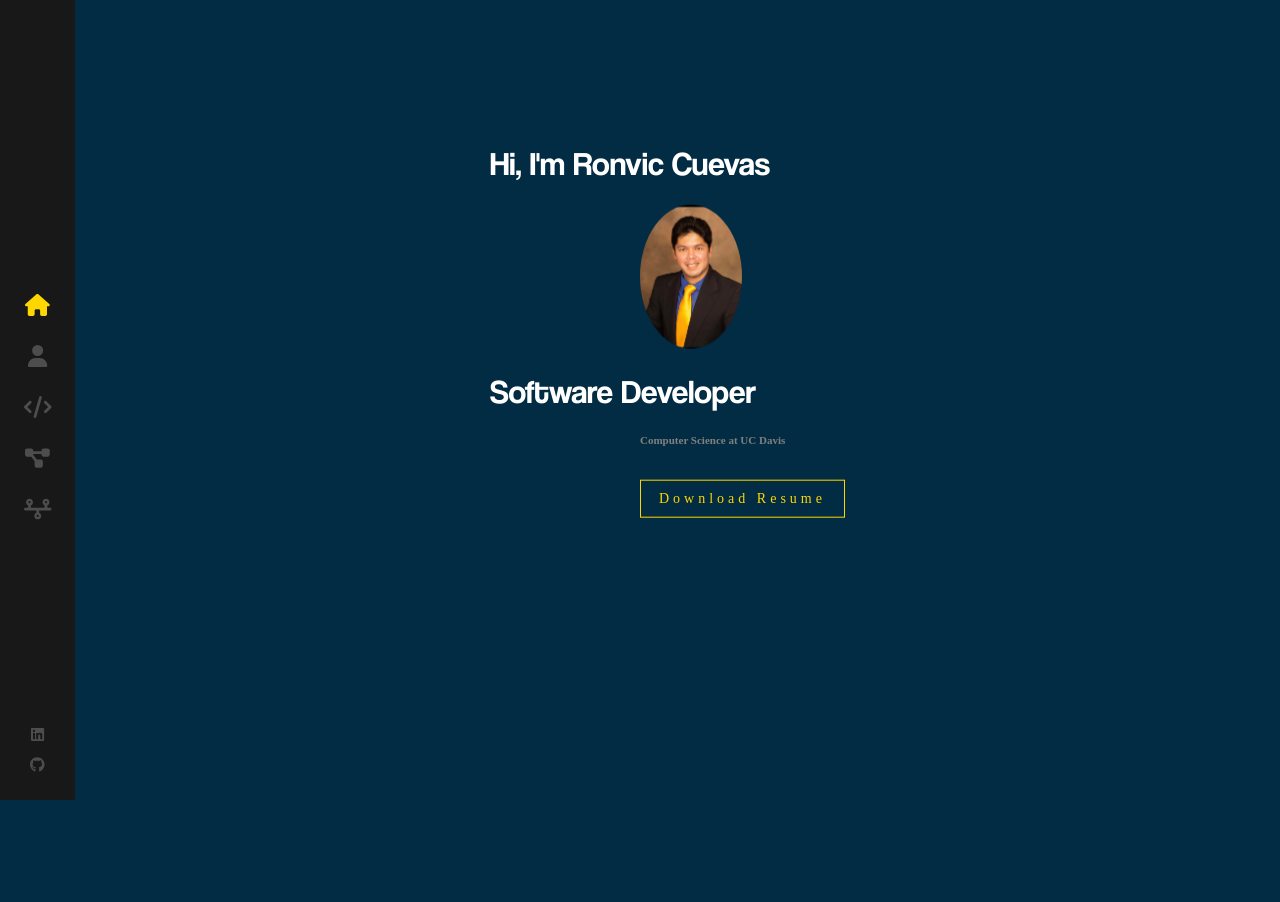
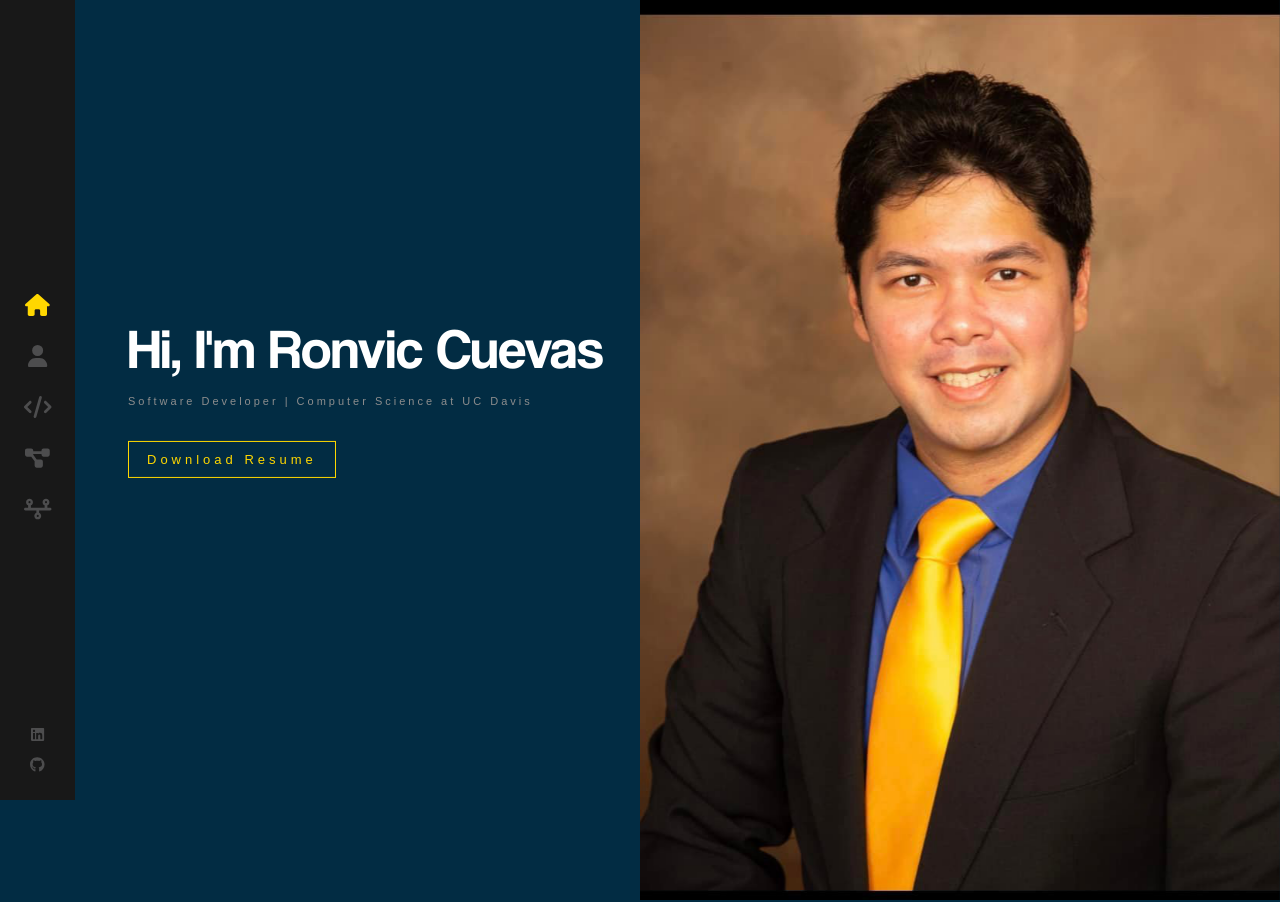
Before and after one commit to ronvic12/ronvicWebsite.github.io, a React (Create React App) app: page / in a window 1280 px wide. Before the commit the page ends 800 px from the top, so only its background shows below. Built offline with nearby package versions, Linux system fonts and the light colour scheme.

Commit message:
website finished and created
Time to deploy the website

```diff
--- a/src/components/Home/index.js
+++ b/src/components/Home/index.js
@@ -5,15 +5,19 @@ import Resume from '../../assets/resume/software engineer resume 2022 (Early Car
 const Home = () =>{
 
     return (
-        <div className="container home-page">
+        <div className="home-page">
 
             <div className="text-zone">
             <h1>Hi, I'm Ronvic Cuevas</h1>
+            {/* <div>
             <img id= "myprofile" src={Profile} alt ="profile"></img>
-            <h1>Software Developer</h1>
-            <h2>Computer Science at UC Davis</h2>
+            </div>
+            */}
+
+            <h2>Software Developer | Computer Science at UC Davis</h2>
             <a href={Resume} className ="resume-button">Download Resume</a>
             </div>
+            <img id= "myprofile" src={Profile} alt ="profile"></img>
         </div>
     );
 }
--- a/src/components/Home/index.scss
+++ b/src/components/Home/index.scss
@@ -1,61 +1,121 @@
 
-.home-page{
+.home-page {
+    .text-zone {
+      position: absolute;
+      left: 10%;
+      top: 50%;
+      transform: translateY(-50%);
+      width: 40%;
+      max-height: 90%;
+    }
 
-    h1{
+    h1 {
       color: #fff;
-        font-size: 33px;
-        margin-left: -150px;
+      font-size: 56px;
+      line-height: 53px;
+      margin: 0;
       font-family: 'Coolvetica';
       font-weight: 400;
-        animation: fadeIn 1s linear both;
-        animation-delay: 0.5s;
     }
 
-    .text-zone{
-        position: absolute;
-        left:50%;
-        top: 40%;
-        transform: translateY(-50%);
-        width:40%;
-        max-height: 90%;
-    }
-    h2{
-        color:grey;
+    h2 {
+      color: #8d8d8d;
       margin-top: 20px;
-        animation: fadeIn 1s linear both;
-        animation-delay: 1.4s;
-        font-family: 'sans-serif';
-        font-size:11px;
+      font-weight: 400;
+      font-size: 11px;
+      font-family: sans-serif;
+      letter-spacing: 3px;
+      animation: fadeIn 1s 1.8s backwards;
     }
 
-.resume-button{
+    .resume-button {
       color: #ffd700;
-    font-size: 14px;
+      font-size: 13px;
       font-weight: 400;
       letter-spacing: 4px;
-    font-family: 'sans-serif';
+      font-family: sans-serif;
       text-decoration: none;
       padding: 10px 18px;
       border: 1px solid #ffd700;
-    margin-top:25px;
-    float:left;
-    animation: fadeIn 1s 1.8s backwards;
+      margin-top: 25px;
+      float: left;
+      animation: fadeInAnimation 1s 1.8s backwards;
       white-space: nowrap;
+
+      &:hover {
+        background: #ffd700;
+        color: #333;
       }
     }
+  }
+
 #myprofile{
-    width: 20%;
-     border-radius: 50%;
+    margin-left:50%;
+    width:50%;
     opacity: 0;
-     height: auto;
+    height:auto;
     animation: fadeIn 1s linear both;
     animation-delay: 0.5s;
 }
 
 
-.icons{
-    display: flex;
-    flex-direction: row;
-    margin-top:50%;
-    margin-left:50%;
-}
+
+// .home-page{
+
+//     h1{
+//         color: #fff;
+//         font-size: 33px;
+//         margin-left: -150px;
+//         font-family: 'Coolvetica';
+//         font-weight: 400;
+//         animation: fadeIn 1s linear both;
+//         animation-delay: 0.5s;
+//     }
+
+//     .text-zone{
+//         position: absolute;
+//         left: 10%;
+//         top: 50%;
+//         transform: translateY(-50%);
+//         width: 40%;
+//         max-height: 90%;
+//     }
+//     h2{
+//         color:grey;
+//         margin-top: 20px;
+//         animation: fadeIn 1s linear both;
+//         animation-delay: 1.4s;
+//         font-family: 'sans-serif';
+//         font-size:11px;
+//     }
+
+// .resume-button{
+//     color: #ffd700;
+//     font-size: 14px;
+//     font-weight: 400;
+//     letter-spacing: 4px;
+//     font-family: 'sans-serif';
+//     text-decoration: none;
+//     padding: 10px 18px;
+//     border: 1px solid #ffd700;
+//     margin-top:25px;
+//     float:left;
+//     animation: fadeIn 1s 1.8s backwards;
+//     white-space: nowrap;
+// }
+// }
+// #myprofile{
+//     width: 20%;
+//      opacity: 0;
+//      height: auto;
+//      animation: fadeIn 1s linear both;
+//      animation-delay: 0.5s;
+// }
+
+
+// .icons{
+//     display: flex;
+//     flex-direction: row;
+//     margin-top:50%;
+//     margin-left:50%;
+// }
```
Lines whose indentation alone changed are shown as unchanged.
